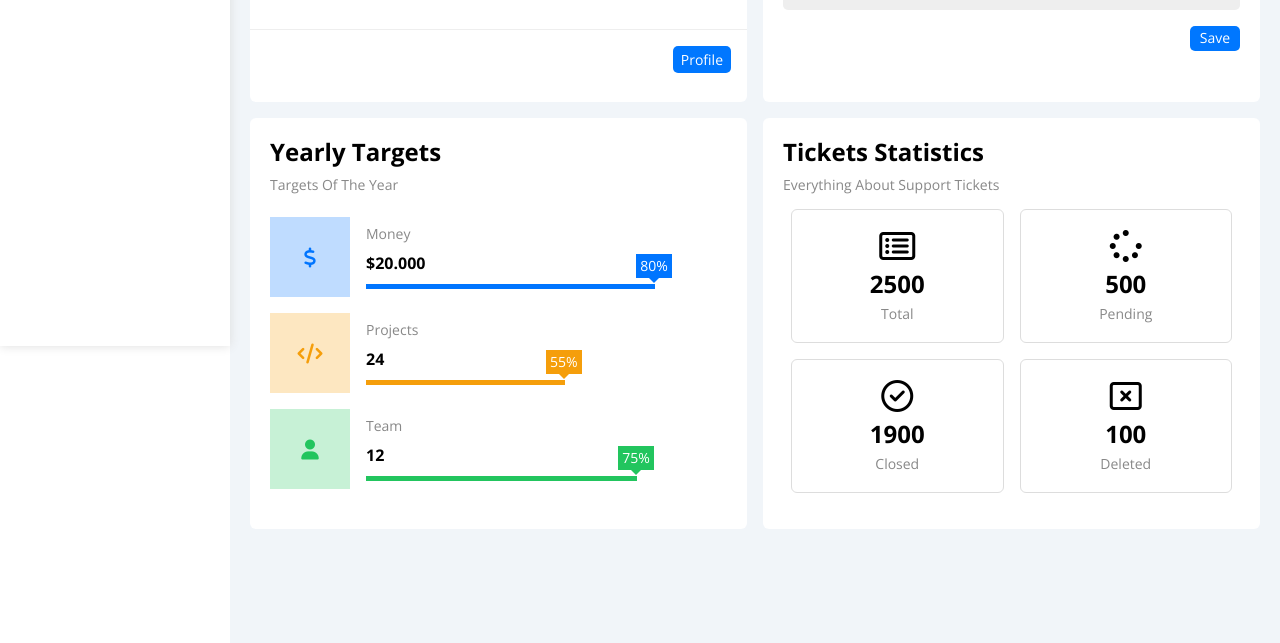
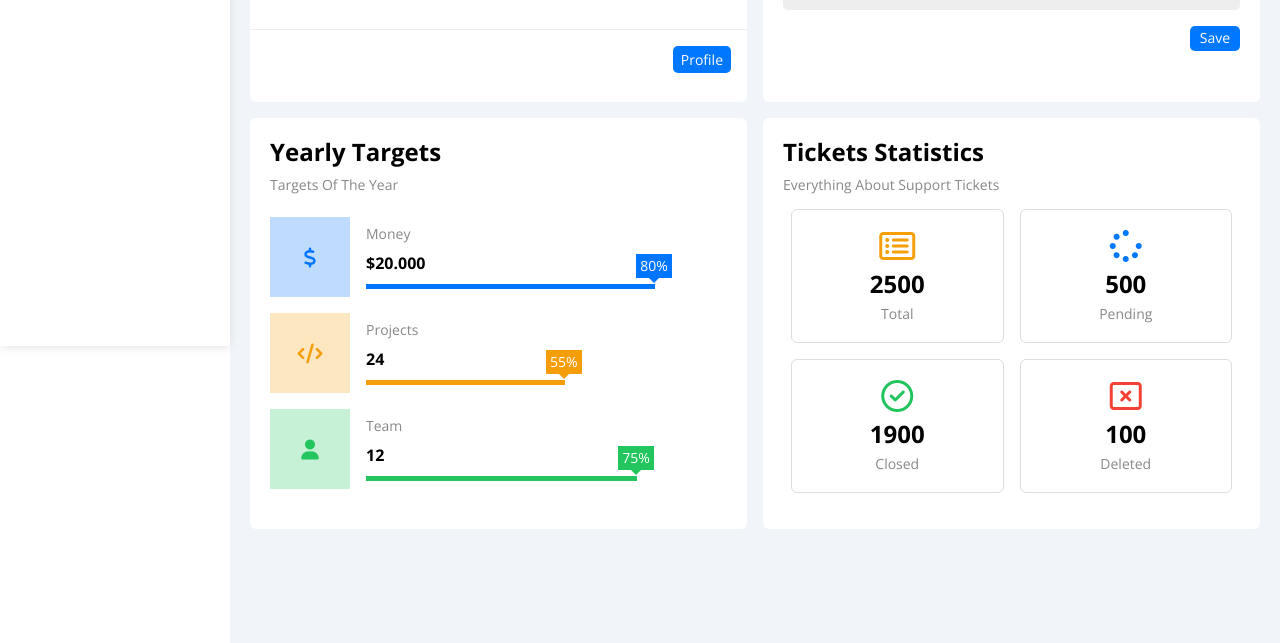
Before and after one commit to zyadfallatah/templateNum4, a plain HTML site: page index.html in a window 1280 px wide. Shown: the part 454-1097 px from the top of the page. Drawn offline with nearby package versions, Linux system fonts and the light colour scheme.

Commit message:
Changes Tickets color class names

```diff
--- a/index.html
+++ b/index.html
@@ -185,22 +185,22 @@
             </div>
             <section class="tickets">
               <div class="tickets-content">
-                <i class="fa-regular fa-rectangle-list fa-2x c-orange"></i>
+                <i class="fa-regular fa-rectangle-list fa-2x orange-clr"></i>
                 <p class="tickets-stats">2500</p>
                 <h3 class="tickets-category">Total</h3>
               </div>
               <div class="tickets-content">
-                <i class="fa-solid fa-spinner fa-2x  c-blue"></i>
+                <i class="fa-solid fa-spinner fa-2x  blue-clr"></i>
                 <p class="tickets-stats">500</p>
                 <h3 class="tickets-category">Pending</h3>
               </div>
               <div class="tickets-content">
-                <i class="fa-regular fa-circle-check fa-2x c-green"></i>
+                <i class="fa-regular fa-circle-check fa-2x green-clr"></i>
                 <p class="tickets-stats">1900</p>
                 <h3 class="tickets-category">Closed</h3>
               </div>
               <div class="tickets-content">
-                <i class="fa-regular fa-rectangle-xmark fa-2x c-red"></i>
+                <i class="fa-regular fa-rectangle-xmark fa-2x red-clr"></i>
                 <p class="tickets-stats">100</p>
                 <h3 class="tickets-category">Deleted</h3>
               </div>
```
